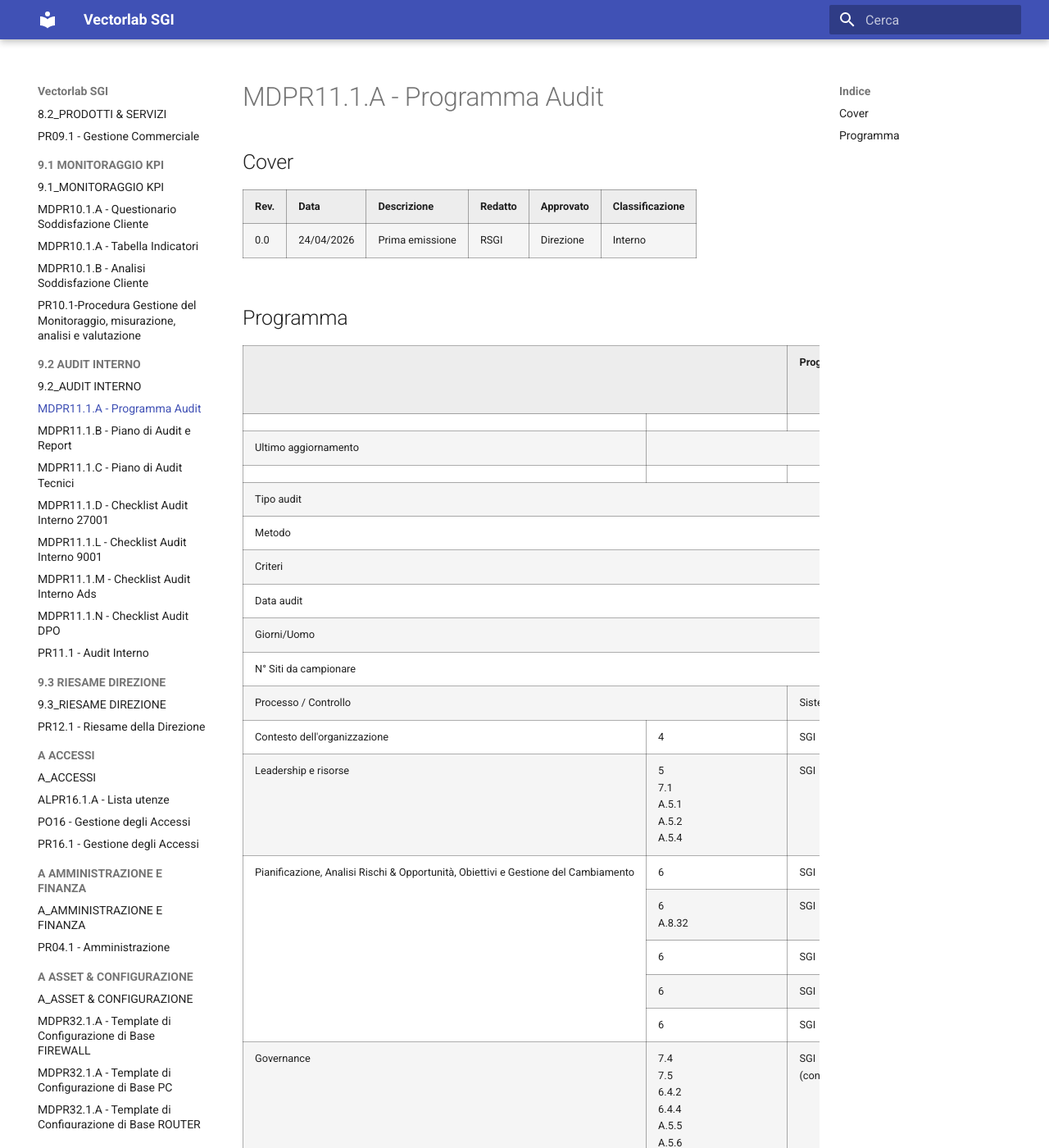
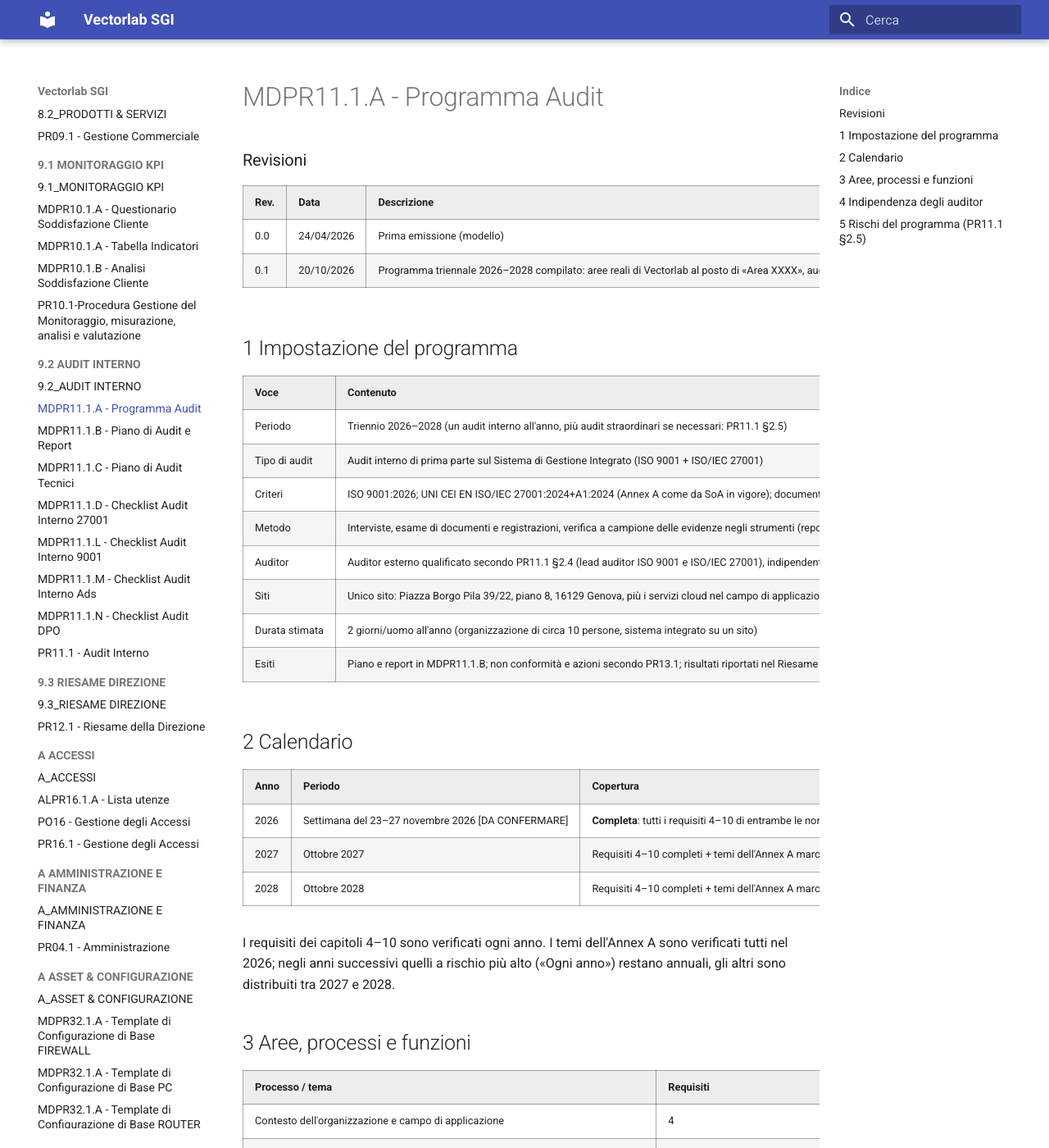
Before and after one commit to davideruzzenenti/Vectorlab-SGI, an MkDocs documentation site: the page built from docs/9.2_AUDIT INTERNO/MDPR11.1.A - Programma Audit.md, in a window 1280 px wide and 1400 px high. Shown: the whole window at 82% size. Built offline with MkDocs 1.6.1 and Material for MkDocs 9.7.7, drawn with Linux system fonts in a browser that asks for light colours; some of the changed text lies outside the part shown.

Commit message:
Pianifica gli audit interni 2026-2028 e aggiorna il fornitore Aruba
- MDPR11.1.A rev 0.1: programma triennale degli audit interni; audit 2026
  nella settimana 23-27/11 con auditor esterno, Riesame della Direzione entro
  la prima settimana di dicembre.
- MDPR26.1.B: Aruba descritto come server dedicato gestito da Vectorlab.
- Rigenerato l'elenco informazioni documentate; aggiornati STATO-PROGETTO.md
  e la dashboard documentale.

Co-Authored-By: Claude Opus 5.5 <noreply@anthropic.com>

```diff
--- a/docs/9.2_AUDIT INTERNO/MDPR11.1.A - Programma Audit.md
+++ b/docs/9.2_AUDIT INTERNO/MDPR11.1.A - Programma Audit.md
@@ -1,86 +1,85 @@
 # MDPR11.1.A - Programma Audit
 
-## Cover
+### Revisioni
 
-<table>
-<tr><th>Rev.</th><th>Data</th><th colspan="4">Descrizione</th><th>Redatto</th><th>Approvato</th><th>Classificazione</th></tr>
-<tr><td>0.0</td><td>24/04/2026</td><td colspan="4">Prima emissione</td><td>RSGI</td><td>Direzione</td><td>Interno</td></tr>
-</table>
+| **Rev.** | **Data**   | **Descrizione** | **Redatto** | **Approvato** |
+| -------- | ---------- | --------------- | ----------- | ------------- |
+| 0.0      | 24/04/2026 | Prima emissione (modello) | RSGI | Direzione |
+| 0.1      | 20/10/2026 | Programma triennale 2026–2028 compilato: aree reali di Vectorlab al posto di «Area XXXX», auditor, date, criteri e metodo; rimossi i riferimenti a UNI/PdR 125 (non adottata) e al DPO (non nominato, sostituito dal Referente Privacy) | RSGI | Da approvare |
 
-## Programma
+## 1 Impostazione del programma
 
-<table>
-<tr><th rowspan="2" colspan="2"></th><th rowspan="2" colspan="6">Programma Audit</th><th colspan="2">MDPR11.1.A</th></tr>
-<tr><td>Rev 0.0</td><td>24/04/2026</td></tr>
-<tr><td></td><td></td><td></td><td></td><td></td><td></td><td></td><td></td><td></td><td></td></tr>
-<tr><td>Ultimo aggiornamento</td><td colspan="2"></td><td></td><td></td><td></td><td></td><td></td><td></td><td></td></tr>
-<tr><td></td><td></td><td></td><td></td><td></td><td></td><td></td><td></td><td></td><td></td></tr>
-<tr><td colspan="3">Tipo audit</td><td></td><td></td><td></td><td></td><td></td><td></td><td></td></tr>
-<tr><td colspan="3">Metodo</td><td></td><td></td><td></td><td></td><td></td><td></td><td></td></tr>
-<tr><td colspan="3">Criteri</td><td></td><td></td><td></td><td></td><td></td><td></td><td></td></tr>
-<tr><td colspan="3">Data audit</td><td></td><td></td><td></td><td></td><td></td><td></td><td></td></tr>
-<tr><td colspan="3">Giorni/Uomo</td><td></td><td></td><td></td><td></td><td></td><td></td><td></td></tr>
-<tr><td colspan="3">N° Siti da campionare</td><td></td><td></td><td></td><td></td><td></td><td></td><td></td></tr>
-<tr><td colspan="2">Processo / Controllo</td><td>Sistema Gestione</td><td colspan="7">Area / Funzione</td></tr>
-<tr><td>Contesto  dell&#x27;organizzazione</td><td>4</td><td>SGI</td><td>Direzione</td><td></td><td></td><td></td><td></td><td></td><td></td></tr>
-<tr><td>Leadership e risorse</td><td>5<br>7.1<br>A.5.1<br>A.5.2<br>A.5.4</td><td>SGI</td><td>Direzione</td><td></td><td></td><td></td><td></td><td></td><td></td></tr>
-<tr><td rowspan="5">Pianificazione, Analisi Rischi &amp; Opportunità, Obiettivi e Gestione del Cambiamento</td><td>6</td><td>SGI</td><td>Direzione</td><td></td><td></td><td></td><td></td><td></td><td></td></tr>
-<tr><td>6<br>A.8.32</td><td>SGI</td><td>IT</td><td></td><td></td><td></td><td></td><td></td><td></td></tr>
-<tr><td>6</td><td>SGI</td><td>Amministrazione</td><td></td><td></td><td></td><td></td><td></td><td></td></tr>
-<tr><td>6</td><td>SGI</td><td>RSGI</td><td></td><td></td><td></td><td></td><td></td><td></td></tr>
-<tr><td>6</td><td>SGI</td><td>Area XXXX</td><td></td><td></td><td></td><td></td><td></td><td></td></tr>
-<tr><td>Governance</td><td>7.4<br>7.5<br>6.4.2<br>6.4.4<br>A.5.5<br>A.5.6<br>A.5.37</td><td>SGI <br>(con UNI/PdR 125)</td><td>RSGI</td><td></td><td></td><td></td><td></td><td></td><td></td></tr>
-<tr><td rowspan="3">Analisi Rischi e Piano trattamento Sicurezza informazioni</td><td>8</td><td>SGSI</td><td>RSGI/CISO</td><td></td><td></td><td></td><td></td><td></td><td></td></tr>
-<tr><td>8</td><td>SGSI</td><td>IT</td><td></td><td></td><td></td><td></td><td></td><td></td></tr>
-<tr><td>8</td><td>SGSI</td><td>Area XXXX</td><td></td><td></td><td></td><td></td><td></td><td></td></tr>
-<tr><td>Gestione cliente</td><td>8.2</td><td>SGQ</td><td>Commerciale</td><td></td><td></td><td></td><td></td><td></td><td></td></tr>
-<tr><td rowspan="3">Produzione,erogazione e rilascio prodotti/servizi</td><td>8.5</td><td>SGQ</td><td>Area Delivery</td><td></td><td></td><td></td><td></td><td></td><td></td></tr>
-<tr><td>8.6</td><td>SGQ</td><td>Area Delivery</td><td></td><td></td><td></td><td></td><td></td><td></td></tr>
-<tr><td>8.7</td><td>SGQ</td><td>Area Delivery</td><td></td><td></td><td></td><td></td><td></td><td></td></tr>
-<tr><td rowspan="2">Valutazione delle prestazioni</td><td>9<br>A.5.35<br>A.5.36<br>A.8.34</td><td>SGI <br>(con UNI/PdR 125)</td><td>RSGI</td><td></td><td></td><td></td><td></td><td></td><td></td></tr>
-<tr><td>9.3</td><td>SGI</td><td>Direzione</td><td></td><td></td><td></td><td></td><td></td><td></td></tr>
-<tr><td rowspan="2">Miglioramento</td><td rowspan="2">10</td><td rowspan="2">SGI</td><td>Direzione</td><td></td><td></td><td></td><td></td><td></td><td></td></tr>
-<tr><td>RSGI</td><td></td><td></td><td></td><td></td><td></td><td></td></tr>
-<tr><td rowspan="5">Gestione fornitori</td><td>A.5.23</td><td>SGSI</td><td>DPO</td><td></td><td></td><td></td><td></td><td></td><td></td></tr>
-<tr><td>8.4<br>A.5.19<br>A.5.23<br>A.5.37</td><td>SGI</td><td>RSGI/CISO</td><td></td><td></td><td></td><td></td><td></td><td></td></tr>
-<tr><td>8.4<br>A.5.20<br>A.5.21<br>A.5.22<br>A.6.6</td><td>SGI</td><td>Amministrazione</td><td></td><td></td><td></td><td></td><td></td><td></td></tr>
-<tr><td>8.4<br>A.5.20<br>A.5.21<br>A.5.22<br>A.5.23<br>A.6.6</td><td>SGI</td><td>IT</td><td></td><td></td><td></td><td></td><td></td><td></td></tr>
-<tr><td>8.4<br>A.5.20<br>A.5.21<br>A.5.22<br>A.6.6</td><td>SGI</td><td>Area XXXX</td><td></td><td></td><td></td><td></td><td></td><td></td></tr>
-<tr><td>Gestione risorse umane</td><td>7.1<br>7.2<br>7.3<br>A.5.2<br>A.5.3<br>A.5.4<br>A.5.10<br>A.5.37<br>A.6.1<br>A.6.2<br>A.6.3<br>A.6.4<br>A.6.5<br>A.6.6<br>A.6.7</td><td>SGI</td><td>HR</td><td></td><td></td><td></td><td></td><td></td><td></td></tr>
-<tr><td>Sicurezza sistemi e reti</td><td>A.5.37<br>A.8.7<br>A.8.17<br>A.8.20<br>A.8.21<br>A.8.22<br>A.8.23</td><td>SGSI</td><td>IT</td><td></td><td></td><td></td><td></td><td></td><td></td></tr>
-<tr><td rowspan="2">Gestione asset</td><td>A.5.9<br>A.5.10<br>A.5.11<br>A.5.14<br>A.5.37<br>A.7.8<br>A.7.9<br>A.7.10<br>A.7.13<br>A.8.1</td><td>SGSI</td><td>IT</td><td></td><td></td><td></td><td></td><td></td><td></td></tr>
-<tr><td>A.5.14</td><td>SGSI</td><td>DPO</td><td></td><td></td><td></td><td></td><td></td><td></td></tr>
-<tr><td>Configurazione sicura</td><td>A.8.9<br>A.8.18<br>A.8.19<br>A.8.24</td><td>SGSI</td><td>IT</td><td></td><td></td><td></td><td></td><td></td><td></td></tr>
-<tr><td rowspan="3">Classificazione e protezione delle informazioni</td><td>A.5.12<br>A.5.13<br>A.8.10<br>A.8.11<br>A.8.12</td><td>SGSI</td><td>IT</td><td></td><td></td><td></td><td></td><td></td><td></td></tr>
-<tr><td>A.5.12<br>A.5.13<br>A.5.33<br>A.5.34</td><td>SGSI</td><td>RSGI</td><td></td><td></td><td></td><td></td><td></td><td></td></tr>
-<tr><td>A.5.34<br>A.8.10<br>A.8.11<br>A.8.12</td><td>SGSI</td><td>DPO</td><td></td><td></td><td></td><td></td><td></td><td></td></tr>
-<tr><td>Controllo accessi</td><td>A.5.15<br>A.5.16<br>A.5.17<br>A.5.18<br>A.5.37<br>A.8.2<br>A.8.3<br>A.8.4<br>A.8.5</td><td>SGSI</td><td>IT</td><td></td><td></td><td></td><td></td><td></td><td></td></tr>
-<tr><td rowspan="2">Sicurezza fisica e ambientale</td><td>A.5.37<br>A.7.1<br>A.7.2<br>A.7.3<br>A.7.5<br>A.7.6<br>A.7.7</td><td>SGSI</td><td>HR</td><td></td><td></td><td></td><td></td><td></td><td></td></tr>
-<tr><td>A.5.37 <br>A.7.4<br>A.7.7<br>A.7.11<br>A.7.12</td><td>SGSI</td><td>IT</td><td></td><td></td><td></td><td></td><td></td><td></td></tr>
-<tr><td>Monitoraggio dei sistemi e logging</td><td>A.8.15<br>A.8.16</td><td>SGSI</td><td>IT</td><td></td><td></td><td></td><td></td><td></td><td></td></tr>
-<tr><td rowspan="2">Minacce e vulnerabilità</td><td>A.5.7<br>A.8.8</td><td>SGSI</td><td>IT</td><td></td><td></td><td></td><td></td><td></td><td></td></tr>
-<tr><td>A.5.7</td><td>SGSI</td><td>RSGI</td><td></td><td></td><td></td><td></td><td></td><td></td></tr>
-<tr><td rowspan="3">Progettazione e sviluppo sicuro</td><td>8.3<br>A.5.8<br>A.5.37<br>A.8.25<br>A.8.26<br>A.8.27<br>A.8.28<br>A.8.29<br>A.8.30<br>A.8.31<br>A.8.33</td><td>SGI</td><td>IT</td><td></td><td></td><td></td><td></td><td></td><td></td></tr>
-<tr><td>8.3<br>A.5.8<br>A.5.37<br>A.8.25<br>A.8.26<br>A.8.27<br>A.8.28<br>A.8.29<br>A.8.30<br>A.8.31<br>A.8.33</td><td>SGI</td><td>Area sviluppo prodotti / servizi</td><td></td><td></td><td></td><td></td><td></td><td></td></tr>
-<tr><td>A.5.8</td><td>SGSI</td><td>PM</td><td></td><td></td><td></td><td></td><td></td><td></td></tr>
-<tr><td rowspan="6">Eventi e incidenti di sicurezza</td><td>A.5.24<br>A.5.25<br>A.5.26<br>A.5.27<br>A.5.28<br>A.5.37<br>A.6.8</td><td>SGSI</td><td>IT</td><td></td><td></td><td></td><td></td><td></td><td></td></tr>
-<tr><td>A.5.24<br>A.5.25<br>A.5.26<br>A.5.27<br>A.5.28<br>A.5.37<br>A.6.8</td><td>SGSI</td><td>DPO</td><td></td><td></td><td></td><td></td><td></td><td></td></tr>
-<tr><td>A.5.24<br>A.5.28</td><td>SGSI</td><td>CISO</td><td></td><td></td><td></td><td></td><td></td><td></td></tr>
-<tr><td>A.6.8</td><td>SGSI</td><td>Amministrazione</td><td></td><td></td><td></td><td></td><td></td><td></td></tr>
-<tr><td>A.6.8</td><td>SGSI</td><td>HR</td><td></td><td></td><td></td><td></td><td></td><td></td></tr>
-<tr><td>A.6.8</td><td>SGSI</td><td>Area XXXX</td><td></td><td></td><td></td><td></td><td></td><td></td></tr>
-<tr><td rowspan="5">Continuità operativa</td><td>A.5.29<br>A.5.37<br>A.8.6</td><td>SGSI</td><td>Amministrazione</td><td></td><td></td><td></td><td></td><td></td><td></td></tr>
-<tr><td>A.5.29<br>A.5.37<br>A.8.6</td><td>SGSI</td><td>HR</td><td></td><td></td><td></td><td></td><td></td><td></td></tr>
-<tr><td>A.5.29<br>A.5.37<br>A.8.6</td><td>SGSI</td><td>Area XXXX</td><td></td><td></td><td></td><td></td><td></td><td></td></tr>
-<tr><td>A.5.29<br>A.5.30<br>A.5.37<br>A.8.6<br>A.8.13<br>A.8.14</td><td>SGSI</td><td>IT</td><td></td><td></td><td></td><td></td><td></td><td></td></tr>
-<tr><td>A.8.6</td><td>SGSI</td><td>Direzione</td><td></td><td></td><td></td><td></td><td></td><td></td></tr>
-<tr><td rowspan="2">Gestione conformità</td><td>A.5.31<br>A.5.32</td><td>SGSI</td><td>RSGI</td><td></td><td></td><td></td><td></td><td></td><td></td></tr>
-<tr><td>A.5.31</td><td>SGSI</td><td>DPO</td><td></td><td></td><td></td><td></td><td></td><td></td></tr>
-<tr><td rowspan="4">Controlli di sicurezza per l&#x27;uso dei servizi cloud</td><td rowspan="4">Tutti i controlli ISO 27017</td><td rowspan="4">SGSI</td><td>IT</td><td></td><td></td><td></td><td></td><td></td><td></td></tr>
-<tr><td>RSGI</td><td></td><td></td><td></td><td></td><td></td><td></td></tr>
-<tr><td>Area XXXX</td><td></td><td></td><td></td><td></td><td></td><td></td></tr>
-<tr><td>DPO</td><td></td><td></td><td></td><td></td><td></td><td></td></tr>
-<tr><td rowspan="2">Protezione dei dati personali impiegati nei servizi cloud</td><td rowspan="2">Tutti i controlli ISO 27018</td><td rowspan="2">SGSI</td><td>DPO</td><td></td><td></td><td></td><td></td><td></td><td></td></tr>
-<tr><td>RSGI</td><td></td><td></td><td></td><td></td><td></td><td></td></tr>
-<tr><td colspan="2">Fornitori</td><td></td><td colspan="7">Area / Funzione</td></tr>
-</table>
+| Voce | Contenuto |
+| --- | --- |
+| Periodo | Triennio 2026–2028 (un audit interno all'anno, più audit straordinari se necessari: PR11.1 §2.5) |
+| Tipo di audit | Audit interno di prima parte sul Sistema di Gestione Integrato (ISO 9001 + ISO/IEC 27001) |
+| Criteri | ISO 9001:2026; UNI CEI EN ISO/IEC 27001:2024+A1:2024 (Annex A come da SoA in vigore); documenti del SGI; requisiti cogenti di MDPO29.C; requisiti contrattuali dei clienti |
+| Metodo | Interviste, esame di documenti e registrazioni, verifica a campione delle evidenze negli strumenti (repository, ClickUp, Google Workspace, console dei servizi cloud); checklist MDPR11.1.D (27001) e MDPR11.1.L (9001). In presenza in sede, con parti da remoto se concordato |
+| Auditor | Auditor esterno qualificato secondo PR11.1 §2.4 (lead auditor ISO 9001 e ISO/IEC 27001), indipendente dalle aree verificate. Per il 2026: [DA CONFERMARE: nominativo; consigliato un auditor Nextage non coinvolto nella redazione della documentazione] |
+| Siti | Unico sito: Piazza Borgo Pila 39/22, piano 8, 16129 Genova, più i servizi cloud nel campo di applicazione (PO02 §4) |
+| Durata stimata | 2 giorni/uomo all'anno (organizzazione di circa 10 persone, sistema integrato su un sito) |
+| Esiti | Piano e report in MDPR11.1.B; non conformità e azioni secondo PR13.1; risultati riportati nel Riesame della Direzione (PR12.1) |
+
+## 2 Calendario
+
+| Anno | Periodo | Copertura | Note |
+| --- | --- | --- | --- |
+| 2026 | Settimana del 23–27 novembre 2026 [DA CONFERMARE] | **Completa**: tutti i requisiti 4–10 di entrambe le norme e tutti i controlli applicabili dell'Annex A | Primo audit, prima della certificazione: deve chiudersi in tempo per il Riesame della Direzione e lo stage 1 RINA (metà dicembre 2026) |
+| 2027 | Ottobre 2027 | Requisiti 4–10 completi + temi dell'Annex A marcati «2027» o «Ogni anno» | Prima della sorveglianza RINA |
+| 2028 | Ottobre 2028 | Requisiti 4–10 completi + temi dell'Annex A marcati «2028» o «Ogni anno» | Prima del rinnovo |
+
+I requisiti dei capitoli 4–10 sono verificati ogni anno. I temi
+dell'Annex A sono verificati tutti nel 2026; negli anni successivi
+quelli a rischio più alto («Ogni anno») restano annuali, gli altri sono
+distribuiti tra 2027 e 2028.
+
+## 3 Aree, processi e funzioni
+
+| Processo / tema | Requisiti | Sistema | Funzione verificata | 2026 | 2027 | 2028 |
+| --- | --- | --- | --- | --- | --- | --- |
+| Contesto dell'organizzazione e campo di applicazione | 4 | SGI | Direzione, RSGI | ✔ | ✔ | ✔ |
+| Leadership, politica, ruoli | 5; A.5.1, A.5.2, A.5.4 | SGI | Direzione | ✔ | ✔ | ✔ |
+| Rischi e opportunità, obiettivi, cambiamenti | 6; A.8.32 | SGI | Direzione, RSGI, CTO | ✔ | ✔ | ✔ |
+| Risorse, competenze, consapevolezza, comunicazione | 7.1–7.4 | SGI | HR, Direzione | ✔ | ✔ | ✔ |
+| Informazioni documentate | 7.5; A.5.37 | SGI | RSGI | ✔ | ✔ | ✔ |
+| Pianificazione e controllo operativo, valutazione e trattamento dei rischi di sicurezza | 8.1–8.3 (27001) | SGSI | RSGI, CISO | ✔ | ✔ | ✔ |
+| Gestione del cliente e offerte | 8.2 (9001) | SGQ | Business Development | ✔ | ✔ | ✔ |
+| Progettazione e sviluppo del software | 8.3 (9001); A.5.8, A.8.25–A.8.29, A.8.31, A.8.33 | SGI | Digital | ✔ | Ogni anno | Ogni anno |
+| Progetti di ricerca e innovazione | 8.3, 8.5 (9001); A.5.8 | SGI | Innovation & Research Projects | ✔ | ✔ | ✔ |
+| Erogazione, rilascio, non conformità del prodotto | 8.5–8.7 (9001) | SGQ | Digital | ✔ | ✔ | ✔ |
+| Fornitori e servizi cloud | 8.4 (9001); A.5.19–A.5.23, A.6.6 | SGI | Amministrazione, CTO | ✔ | Ogni anno | Ogni anno |
+| Monitoraggio, misurazione, audit, riesame | 9; A.5.35, A.5.36, A.8.34 | SGI | RSGI, Direzione | ✔ | ✔ | ✔ |
+| Non conformità e miglioramento | 10 | SGI | RSGI, Direzione | ✔ | ✔ | ✔ |
+| Gestione delle persone (prima, durante, dopo il rapporto) | A.5.10, A.6.1–A.6.7 | SGSI | HR | ✔ | ✔ | — |
+| Controllo degli accessi e identità | A.5.15–A.5.18, A.8.2–A.8.5 | SGSI | CTO, IT esterno | ✔ | Ogni anno | Ogni anno |
+| Gestione degli asset | A.5.9–A.5.11, A.5.14, A.7.8–A.7.10, A.7.13, A.8.1 | SGSI | CTO | ✔ | — | ✔ |
+| Classificazione e protezione delle informazioni, privacy | A.5.12, A.5.13, A.5.33, A.5.34, A.8.10–A.8.12 | SGSI | RSGI, Referente Privacy | ✔ | ✔ | — |
+| Configurazioni, patch, backup, crittografia | A.8.7–A.8.9, A.8.13, A.8.18, A.8.19, A.8.24 | SGSI | CTO, IT esterno | ✔ | — | ✔ |
+| Sicurezza di sistemi e reti, monitoraggio e log | A.8.15, A.8.16, A.8.20–A.8.23 | SGSI | CTO, IT esterno | ✔ | ✔ | — |
+| Minacce e vulnerabilità | A.5.7, A.8.8 | SGSI | CTO, RSGI | ✔ | ✔ | ✔ |
+| Incidenti e data breach | A.5.24–A.5.28, A.6.8 | SGSI | CTO, Referente Privacy | ✔ | Ogni anno | Ogni anno |
+| Continuità operativa | A.5.29, A.5.30, A.8.14 | SGSI | CTO, Direzione | ✔ | — | ✔ |
+| Sicurezza fisica e ambientale | A.7.1–A.7.7 | SGSI | HR, CTO | ✔ | ✔ | — |
+| Conformità legale e contrattuale | A.5.31, A.5.32 | SGSI | RSGI, Referente Privacy | ✔ | ✔ | ✔ |
+
+Legenda: ✔ = verificato; «Ogni anno» = tema a rischio più alto,
+verificato ogni anno; — = non previsto in quell'anno (verificato
+nell'altro anno del ciclo).
+
+## 4 Indipendenza degli auditor
+
+Secondo PR11.1 §2.1 e §2.4 nessuno verifica il proprio lavoro. Poiché
+RSGI è anche responsabile di Business Development e Innovation &
+Research Projects e l'Amministratore Unico ricopre i ruoli di CTO e
+CISO (ALPO01.B, sez. 3), l'audit interno è affidato per intero a un
+auditor esterno qualificato. Personale interno può affiancarlo solo su
+aree di cui non è responsabile.
+
+## 5 Rischi del programma (PR11.1 §2.5)
+
+| Rischio | Misura |
+| --- | --- |
+| Tempo insufficiente prima dello stage 1 | Audit 2026 fissato entro fine novembre, Riesame della Direzione entro la prima settimana di dicembre |
+| Auditor non disponibile o non qualificato | Incarico concordato con almeno 4 settimane di anticipo; verifica della qualifica (PR11.1 §2.4) |
+| Evidenze non reperibili | Evidenze negli strumenti aziendali (repository, ClickUp, Workspace); RSGI prepara l'elenco dei documenti e degli accessi necessari prima dell'audit |
+| Risultati non seguiti | Ogni rilievo diventa una non conformità o un'azione di miglioramento in PR13.1, verificata nel riesame |
```
Also changed, not shown: STATO-PROGETTO.md (+4 -0 lines), docs/7.5_INFORMAZIONI DOCUMENTATE/MDPR08.1.A - Elenco Informazioni documentate.md (+1 -1 lines), docs/A_FORNITORI/MDPR26.1.B - Elenco fornitori qualificati.md (+7 -2 lines), docs/STATO-DOCUMENTAZIONE.html (+7 -5 lines).
